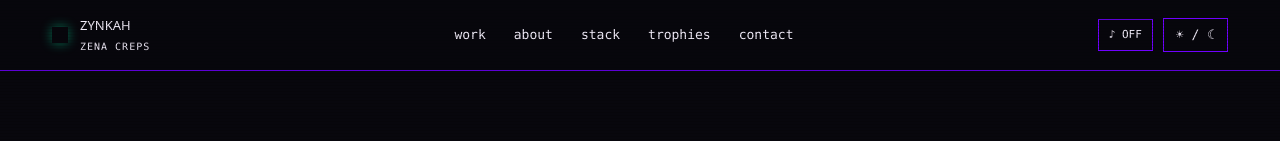
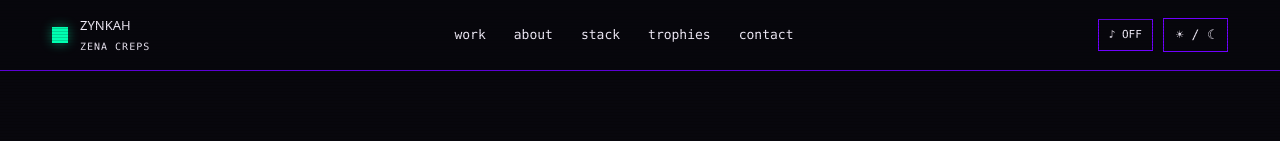
Before and after one commit to Zynkah/Next_Portfolio, a Next.js app: page / in a window 1280 px wide. Shown: the top 141 px of the page. Built offline with nearby package versions, Linux system fonts and the light colour scheme.

Commit message:
organized nav files

```diff
--- a/app/page.tsx
+++ b/app/page.tsx
@@ -1,4 +1,4 @@
-import { SiteHeader } from "@/components/site-header";
+import { SiteHeader } from "@/components/Navbar/site-header";
 import { Hero } from "@/components/Hero";
 import { About } from "@/components/about";
 import { Experience } from "@/components/experience";
--- /dev/null
+++ b/components/Navbar/floating-box.tsx
@@ -0,0 +1,8 @@
+export const FloatingBox = () => {
+  return (
+    <div
+      className="h-4 w-4"
+      style={{ boxShadow: "0 0 12px var(--glow)", background: "var(--a1)" }}
+    />
+  );
+};
--- a/components/site-header.tsx
+++ b/components/Navbar/site-header.tsx
@@ -2,7 +2,9 @@
 
 import { useEffect, useState } from "react";
 import { useTheme } from "next-themes";
-import { useSound } from "./sound-provider";
+import { useSound } from "../sound-provider";
+import { FloatingBox } from "./floating-box";
+import { ToggleMode } from "./toggle-mode";
 
 const links: [string, string][] = [
   ["work", "#work"],
@@ -26,10 +28,7 @@ export function SiteHeader() {
       <div className="mx-auto flex max-w-[1240px] items-center justify-between px-8 py-4">
         {/* logo */}
         <div className="flex items-center gap-3">
-          <div
-            className="h-4 w-4 bg-retro-a1"
-            style={{ boxShadow: "0 0 12px var(--glow)" }}
-          />
+          <FloatingBox />
           <div>
             <div className="font-pixel text-[13px] text-retro-text">ZYNKAH</div>
             <div className="mt-[3px] font-mono text-[10px] tracking-[1px] text-retro-muted">
@@ -53,29 +52,14 @@ export function SiteHeader() {
         </nav>
 
         {/* toggles */}
-        <div className="flex items-center gap-2.5">
-          <button
-            type="button"
-            onClick={() => {
-              toggle();
-              blip(700);
-            }}
-            className="cursor-pointer select-none border border-retro-line px-2.5 py-[7px] font-mono text-[11px] text-retro-muted transition-colors hover:border-retro-a2 hover:text-retro-a2"
-          >
-            {enabled ? "♪ ON" : "♪ OFF"}
-          </button>
-          <button
-            type="button"
-            aria-label="Toggle theme"
-            onClick={() => {
-              blip(400);
-              setTheme(theme === "dark" ? "light" : "dark");
-            }}
-            className="cursor-pointer select-none border border-retro-line px-3 py-1.5 font-mono text-[13px] text-retro-text transition-colors hover:border-retro-a1 hover:text-retro-a1"
-          >
-            {mounted ? (theme === "dark" ? "☀" : "☾") : "☀"} / ☾
-          </button>
-        </div>
+        <ToggleMode
+          blip={blip}
+          enabled={enabled}
+          theme={theme}
+          toggle={toggle}
+          setTheme={setTheme}
+          mounted={mounted}
+        />
       </div>
     </header>
   );
--- /dev/null
+++ b/components/Navbar/toggle-mode.tsx
@@ -0,0 +1,43 @@
+interface ToggleModeProps {
+  blip: (args: number) => void;
+  enabled: boolean;
+  theme: string | undefined;
+  toggle: () => void;
+  setTheme: (arg: string) => void;
+  mounted: boolean;
+}
+
+export const ToggleMode = ({
+  blip,
+  enabled,
+  theme,
+  toggle,
+  setTheme,
+  mounted,
+}: ToggleModeProps) => {
+  return (
+    <div className="flex items-center gap-2.5">
+      <button
+        type="button"
+        onClick={() => {
+          toggle();
+          blip(700);
+        }}
+        className="cursor-pointer select-none border border-retro-line px-2.5 py-[7px] font-mono text-[11px] text-retro-muted transition-colors hover:border-retro-a2 hover:text-retro-a2"
+      >
+        {enabled ? "♪ ON" : "♪ OFF"}
+      </button>
+      <button
+        type="button"
+        aria-label="Toggle theme"
+        onClick={() => {
+          blip(400);
+          setTheme(theme === "dark" ? "light" : "dark");
+        }}
+        className="cursor-pointer select-none border border-retro-line px-3 py-1.5 font-mono text-[13px] text-retro-text transition-colors hover:border-retro-a1 hover:text-retro-a1"
+      >
+        {mounted ? (theme === "dark" ? "☀" : "☾") : "☀"} / ☾
+      </button>
+    </div>
+  );
+};
```
